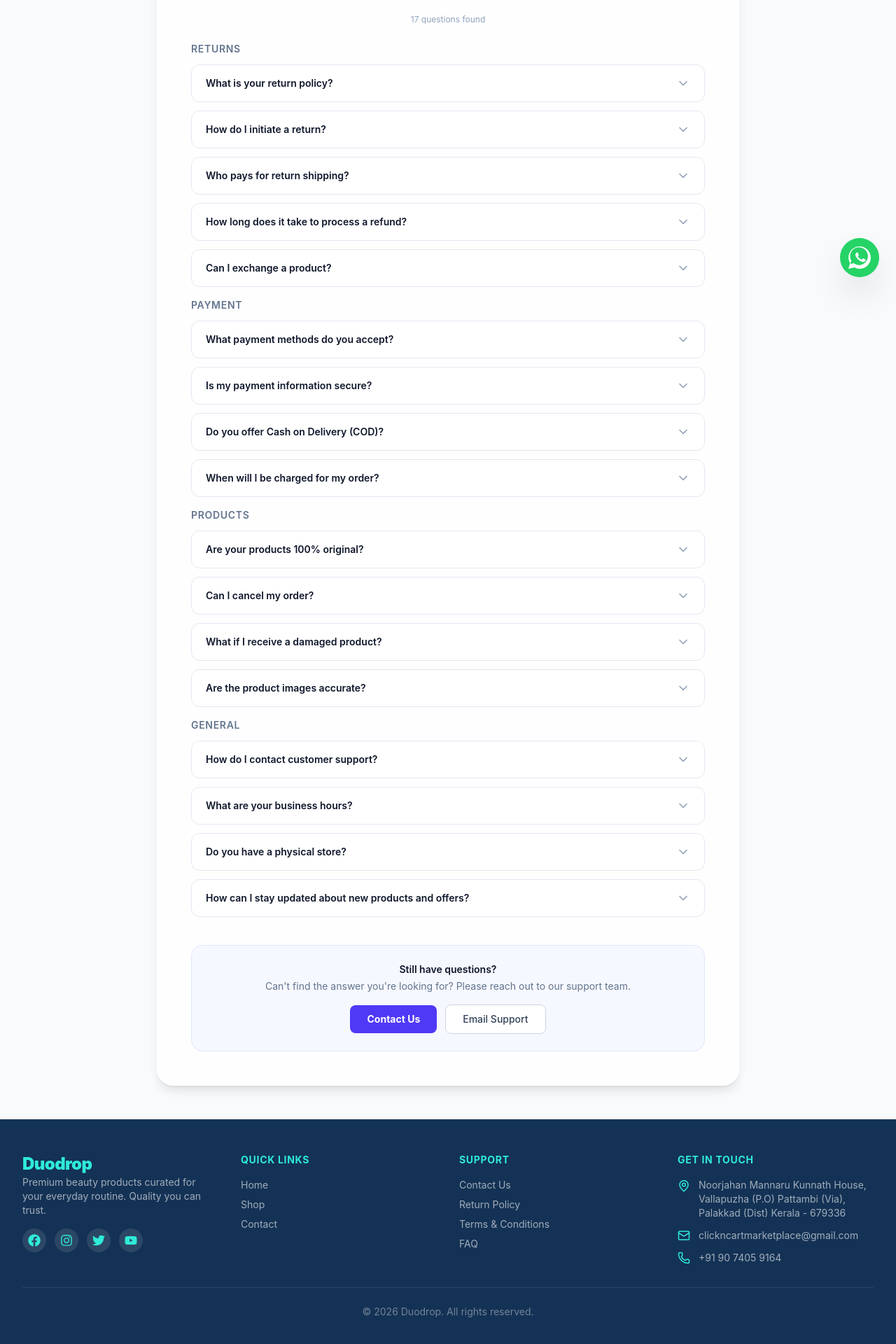
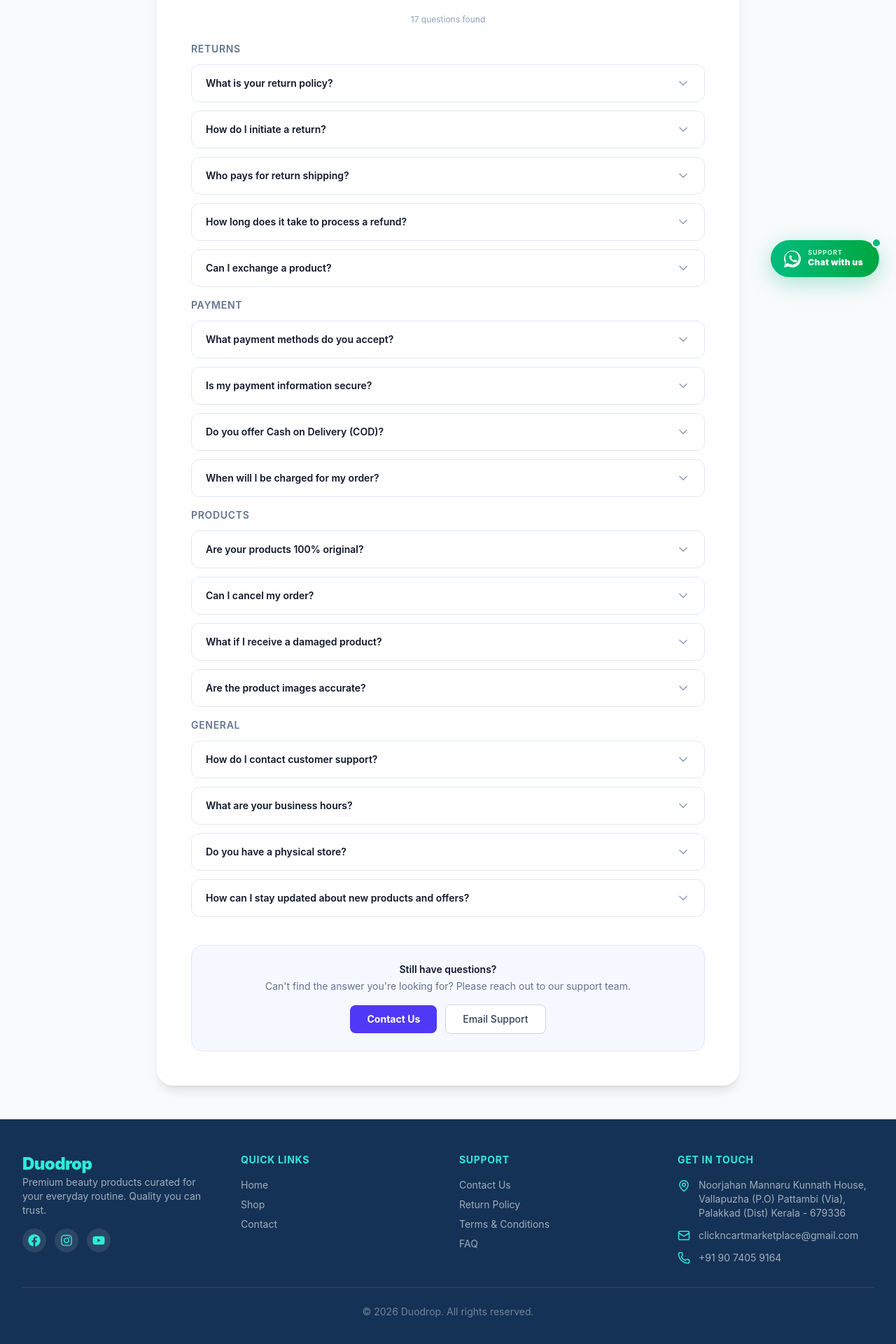
Before and after one commit to Dilshad313/Duodrop, a Next.js app: page /faq in a window 1280 px wide. Shown: the part 380-2300 px from the top of the page at 70% size. Built offline with nearby package versions, Linux system fonts and the light colour scheme; no server answers.

Commit message:
Added whatsapp sticky

```diff
--- a/app/cart/page.tsx
+++ b/app/cart/page.tsx
@@ -12,14 +12,10 @@ export default function CartPage() {
   const { cartItems, removeFromCart, updateQuantity, clearCart, cartCount } = useCart();
   const [imageErrors, setImageErrors] = useState<Record<string, boolean>>({});
 
-  const subtotal = cartItems.reduce(
+  const total = cartItems.reduce(
     (sum, item) => sum + Number(item.price || 0) * item.quantity,
     0
   );
-
-  // Calculate savings (assuming 32% off as in the combo)
-  const savings = subtotal * 0.32;
-  const total = subtotal - savings;
 
   const handleCheckout = async () => {
     const lines = cartItems.map((item) => ({
@@ -203,23 +199,8 @@ export default function CartPage() {
                 <h2 className="text-xl font-black text-slate-950">Order Summary</h2>
 
                 <div className="mt-6 space-y-3 border-t border-slate-200 pt-6">
-                  <div className="flex justify-between text-sm">
-                    <span className="text-slate-600">Subtotal</span>
-                    <span className="font-medium">₹{subtotal.toLocaleString("en-IN")}</span>
-                  </div>
-
-                  <div className="flex justify-between text-sm">
-                    <span className="text-slate-600">Discount (32%)</span>
-                    <span className="font-medium text-emerald-600">-₹{savings.toLocaleString("en-IN")}</span>
-                  </div>
-
-                  <div className="flex justify-between text-sm">
-                    <span className="text-slate-600">Shipping</span>
-                    <span className="font-medium text-emerald-600">Free</span>
-                  </div>
-
-                  <div className="flex justify-between border-t border-slate-200 pt-4 text-lg font-black">
-                    <span className="text-slate-950">Total</span>
+                  <div className="flex justify-between text-lg font-black">
+                    <span className="text-slate-950">Total Price</span>
                     <span className="text-indigo-600">₹{total.toLocaleString("en-IN")}</span>
                   </div>
                 </div>
--- a/app/layout.tsx
+++ b/app/layout.tsx
@@ -32,22 +32,32 @@ export default function RootLayout({
           <CartProvider>
             {children}
 
-            {/* Sticky WhatsApp Floating Icon */}
+            {/* Redesigned Sticky WhatsApp Floating Icon */}
             <a
-              href="https://wa.me/1234567890"
+              href="https://wa.me/919074059164"
               target="_blank"
               rel="noopener noreferrer"
-              className="fixed bottom-6 right-6 z-50 flex h-14 w-14 items-center justify-center rounded-full bg-[#25D366] text-white shadow-2xl transition-all duration-300 hover:scale-110 active:scale-95"
+              className="fixed bottom-6 right-6 z-50 flex items-center gap-2.5 rounded-full bg-gradient-to-r from-emerald-500 to-green-600 px-4.5 py-3 text-white shadow-[0_8px_30px_rgba(16,185,129,0.35)] border border-emerald-400/20 backdrop-blur-sm transition-all duration-300 hover:scale-105 active:scale-95 group hover:shadow-[0_12px_40px_rgba(16,185,129,0.5)]"
               aria-label="Chat on WhatsApp"
             >
+              {/* Pulsing indicator dot */}
+              <span className="absolute -top-1 -right-1 flex h-3.5 w-3.5">
+                <span className="animate-ping absolute inline-flex h-full w-full rounded-full bg-emerald-400 opacity-75"></span>
+                <span className="relative inline-flex rounded-full h-3.5 w-3.5 bg-emerald-500 border-2 border-white"></span>
+              </span>
+
               <svg
                 xmlns="http://www.w3.org/2000/svg"
                 viewBox="0 0 24 24"
                 fill="currentColor"
-                className="h-8 w-8"
+                className="h-6 w-6 transition-transform duration-300 group-hover:rotate-12"
               >
                 <path d="M.057 24l1.687-6.163c-1.041-1.804-1.588-3.849-1.587-5.946C.06 5.348 5.397.01 12.008.01c3.202.001 6.212 1.246 8.477 3.513 2.262 2.268 3.507 5.28 3.505 8.484-.004 6.657-5.34 11.997-11.953 11.997-2.005-.001-3.973-.502-5.724-1.455L0 24zm6.49-5.388c1.61.955 3.197 1.458 4.793 1.458 5.277 0 9.571-4.294 9.574-9.573.002-2.556-.992-4.959-2.799-6.766-1.807-1.807-4.21-2.801-6.768-2.803-5.281 0-9.574 4.293-9.577 9.573-.001 1.708.455 3.375 1.32 4.857l-.995 3.637 3.733-.979zm11.233-4.887c-.267-.134-1.579-.779-1.823-.867-.243-.088-.42-.133-.596.134-.176.267-.681.867-.834 1.043-.153.177-.306.199-.573.066-.267-.134-1.127-.416-2.148-1.327-.793-.708-1.329-1.582-1.485-1.848-.156-.267-.017-.411.117-.544.12-.12.267-.311.4-.467.133-.156.178-.267.267-.444.089-.178.044-.333-.022-.467-.066-.134-.596-1.436-.816-1.97-.214-.515-.43-.445-.596-.453-.153-.007-.33-.008-.507-.008-.177 0-.464.066-.707.333-.243.267-.927.905-.927 2.206 0 1.3 1.0 2.556 1.137 2.734.137.178 1.91 2.917 4.628 4.091.646.279 1.15.446 1.543.57.65.207 1.242.177 1.71.107.52-.078 1.579-.645 1.801-1.233.222-.588.222-1.093.155-1.199-.066-.107-.244-.177-.511-.311z" />
               </svg>
+              <div className="flex flex-col items-start leading-none pr-1">
+                <span className="text-[9px] font-bold text-emerald-100 uppercase tracking-widest">Support</span>
+                <span className="text-xs font-black tracking-wide mt-0.5">Chat with us</span>
+              </div>
             </a>
           </CartProvider>
         </AuthProvider>
--- a/components/Footer.tsx
+++ b/components/Footer.tsx
@@ -18,28 +18,21 @@ export default function Footer() {
             </p>
             <div className="flex gap-3">
               <a
-                href="#"
+                href="https://www.facebook.com/share/1961K1vLMV/"
                 className="rounded-full bg-white/10 p-2 text-[#2FEBD8] transition hover:bg-white/20 hover:text-white"
                 aria-label="Facebook"
               >
                 <FaFacebook size={18} />
               </a>
               <a
-                href="#"
+                href="https://www.instagram.com/duodrop.in?igsh=aGV5b3ZvbjJuYW9v"
                 className="rounded-full bg-white/10 p-2 text-[#2FEBD8] transition hover:bg-white/20 hover:text-white"
                 aria-label="Instagram"
               >
                 <FaInstagram size={18} />
               </a>
               <a
-                href="#"
-                className="rounded-full bg-white/10 p-2 text-[#2FEBD8] transition hover:bg-white/20 hover:text-white"
-                aria-label="Twitter"
-              >
-                <FaTwitter size={18} />
-              </a>
-              <a
-                href="#"
+                href=" https://www.youtube.com/@duo-drop-in"
                 className="rounded-full bg-white/10 p-2 text-[#2FEBD8] transition hover:bg-white/20 hover:text-white"
                 aria-label="YouTube"
               >
```
